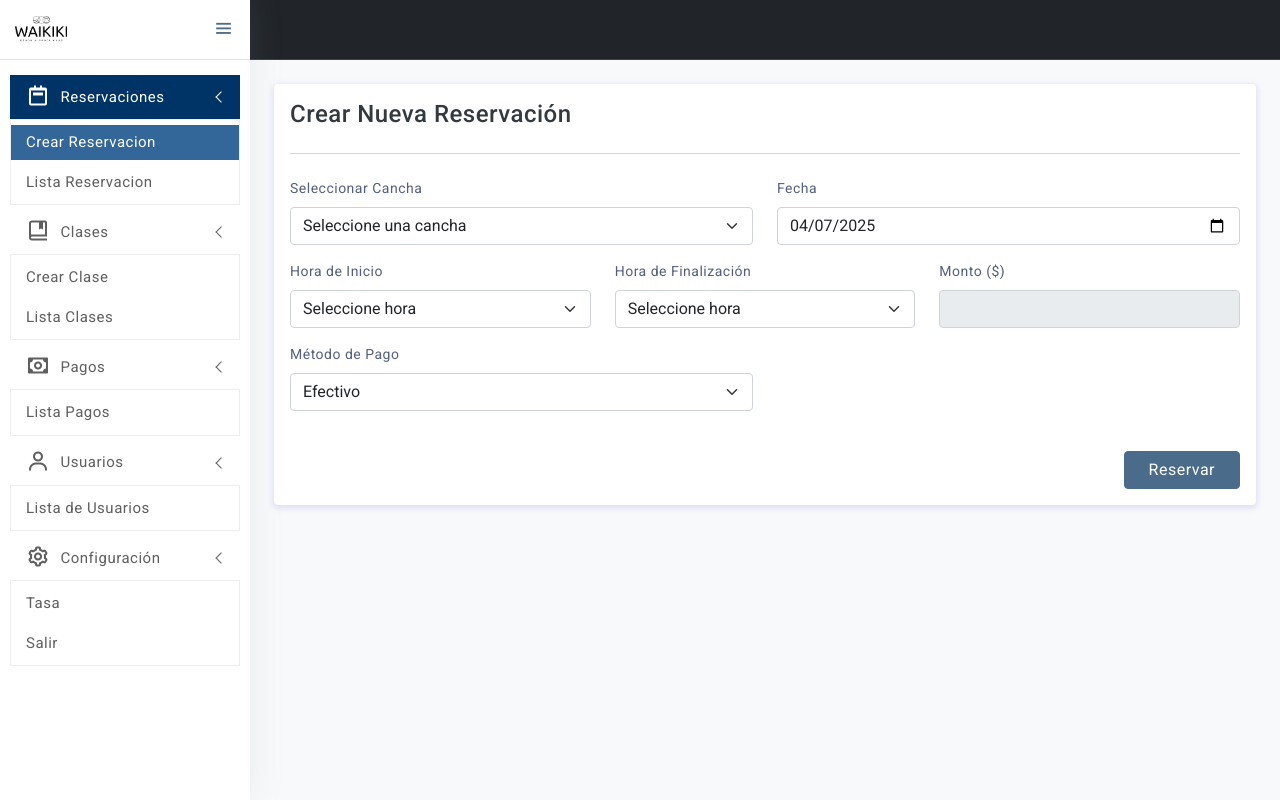
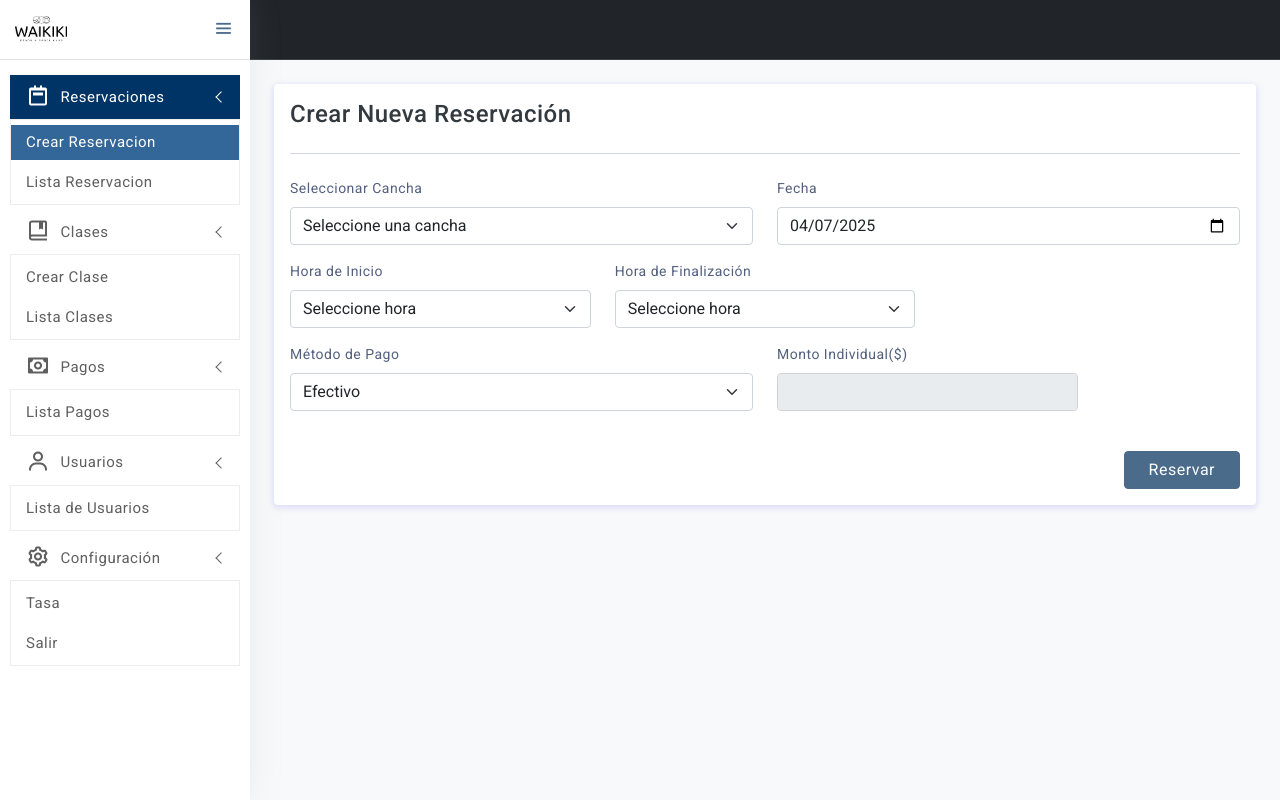
Before and after one commit to angelddeleon/waikikiAdministrador, a Flask app: page /crear-reserva in a window 1280 px wide. Run offline with Flask 2, Linux system fonts and the light colour scheme; the visitor is signed in with stand-in values (Sample User, id 1); data comes from the database, SQL or seed files in the repository; data that the repository does not hold is empty; some libraries are stand-ins or nearby versions.

Commit message:
logo incluido y funcionando todo correcto

```diff
--- a/templates/clases-datatable.html
+++ b/templates/clases-datatable.html
@@ -18,6 +18,7 @@
     <link href="https://fonts.googleapis.com/css2?family=Roboto:wght@400;500&display=swap" rel="stylesheet">
     <link href="{{ url_for('static', filename='assets/css/app.css') }}" rel="stylesheet">
     <link href="{{ url_for('static', filename='assets/css/icons.css') }}" rel="stylesheet">
+    <link rel="icon" type="image/png" sizes="32x32" href="{{ url_for('static', filename='assets/imagenes/Logo-Waikiki-NEGRO.png') }}">
     <title>waikiki</title>
 </head>
 
--- a/templates/crear-clase.html
+++ b/templates/crear-clase.html
@@ -13,8 +13,10 @@
     <link href="https://fonts.googleapis.com/css2?family=Roboto:wght@400;500&display=swap" rel="stylesheet">
     <link href="{{ url_for('static', filename='assets/css/app.css') }}" rel="stylesheet">
     <link href="{{ url_for('static', filename='assets/css/icons.css') }}" rel="stylesheet">
+    <link rel="icon" type="image/png" sizes="32x32" href="{{ url_for('static', filename='assets/imagenes/Logo-Waikiki-NEGRO.png') }}">
     <!-- SweetAlert2 CSS -->
     <link rel="stylesheet" href="https://cdn.jsdelivr.net/npm/sweetalert2@11/dist/sweetalert2.min.css">
+    <link rel="icon" type="image/png" sizes="32x32" href="{{ url_for('static', filename='assets/imagenes/Logo-Waikiki-NEGRO.png') }}">
     <title>Waikiki</title>
 </head>
 
--- a/templates/crear-reserva.html
+++ b/templates/crear-reserva.html
@@ -12,7 +12,9 @@
     <link href="{{ url_for('static', filename='assets/css/bootstrap-extended.css') }}" rel="stylesheet">
     <link href="https://fonts.googleapis.com/css2?family=Roboto:wght@400;500&display=swap" rel="stylesheet">
     <link href="{{ url_for('static', filename='assets/css/app.css') }}" rel="stylesheet">
+    <link rel="icon" type="image/png" sizes="32x32" href="{{ url_for('static', filename='assets/imagenes/Logo-Waikiki-NEGRO.png') }}">
     <link href="{{ url_for('static', filename='assets/css/icons.css') }}" rel="stylesheet">
+    <link rel="icon" type="image/png" sizes="32x32" href="{{ url_for('static', filename='assets/imagenes/Logo-Waikiki-NEGRO.png') }}">
     <!-- SweetAlert2 CSS -->
     <link rel="stylesheet" href="https://cdn.jsdelivr.net/npm/sweetalert2@11/dist/sweetalert2.min.css">
     <title>Waikiki</title>
@@ -79,11 +81,7 @@
                                 </select>
                             </div>
 
-                            <div class="col-md-4 mb-3">
-                                <label for="monto" class="form-label">Monto ($)</label>
-                                <input type="number" class="form-control" id="monto" name="monto" step="0.01" min="0" readonly required>
-                                <div id="errorMonto" class="invalid-feedback"></div>
-                            </div>
+
                         </div>
 
                         <div class="row">
@@ -94,6 +92,12 @@
                                         <option value="{{ metodo }}">{{ metodo|capitalize }}</option>
                                     {% endfor %}
                                 </select>
+                            </div>
+
+                            <div class="col-md-4 mb-3">
+                                <label for="monto" class="form-label">Monto Individual($)</label>
+                                <input type="number" class="form-control" id="monto" name="monto" step="0.01" min="0" readonly required>
+                                <div id="errorMonto" class="invalid-feedback"></div>
                             </div>
                         </div>
 
--- a/templates/dashboard.html
+++ b/templates/dashboard.html
@@ -17,7 +17,8 @@
     <link href="https://fonts.googleapis.com/css2?family=Roboto:wght@400;500&display=swap" rel="stylesheet">
     <link href="{{ url_for('static', filename='assets/css/app.css') }}" rel="stylesheet">
     <link href="{{ url_for('static', filename='assets/css/icons.css') }}" rel="stylesheet">
-    <title>Avilach</title>
+    <link rel="icon" type="image/svg+xml" href="public/Logo-Waikiki-NEGRO.png" />
+
 </head>
 
 <body>
--- a/templates/login.html
+++ b/templates/login.html
@@ -3,6 +3,9 @@
 <head>
     <meta charset="UTF-8">
     <meta name="viewport" content="width=device-width, initial-scale=1.0">
+    <link rel="icon" type="image/png" sizes="32x32" href="{{ url_for('static', filename='assets/imagenes/Logo-Waikiki-NEGRO.png') }}">
+
+
     <title>Waikiki</title>
     <!-- Vincular Bootstrap desde CDN -->
     <link href="https://cdn.jsdelivr.net/npm/bootstrap@5.1.3/dist/css/bootstrap.min.css" rel="stylesheet">
--- a/templates/pagos-datatable.html
+++ b/templates/pagos-datatable.html
@@ -18,6 +18,7 @@
     <link href="https://fonts.googleapis.com/css2?family=Roboto:wght@400;500&display=swap" rel="stylesheet">
     <link href="{{ url_for('static', filename='assets/css/app.css') }}" rel="stylesheet">
     <link href="{{ url_for('static', filename='assets/css/icons.css') }}" rel="stylesheet">
+    <link rel="icon" type="image/png" sizes="32x32" href="{{ url_for('static', filename='assets/imagenes/Logo-Waikiki-NEGRO.png') }}">
     <title>waikiki</title>
 </head>
 
--- a/templates/reservas-datatable.html
+++ b/templates/reservas-datatable.html
@@ -5,6 +5,7 @@
     <!-- Required meta tags -->
     <meta charset="utf-8">
     <meta name="viewport" content="width=device-width, initial-scale=1">
+    <link rel="icon" type="image/png" sizes="32x32" href="{{ url_for('static', filename='assets/imagenes/Logo-Waikiki-NEGRO.png') }}">
     <!-- Favicon -->
     <link rel="icon" href="{{ url_for('static', filename='assets/images/favicon-32x32.png') }}" type="image/png" />
     <!-- Plugins and Bootstrap CSS -->
--- a/templates/tasa.html
+++ b/templates/tasa.html
@@ -16,6 +16,7 @@
         <link href="https://fonts.googleapis.com/css2?family=Roboto:wght@400;500&display=swap" rel="stylesheet">
         <link href="{{ url_for('static', filename='assets/css/app.css') }}" rel="stylesheet">
         <link href="{{ url_for('static', filename='assets/css/icons.css') }}" rel="stylesheet">
+        <link rel="icon" type="image/png" sizes="32x32" href="{{ url_for('static', filename='assets/imagenes/Logo-Waikiki-NEGRO.png') }}">
         <!-- BoxIcons for icons -->
         <link href="https://cdn.jsdelivr.net/npm/boxicons/css/boxicons.min.css" rel="stylesheet">
         <title>Waikiki</title>
--- a/templates/usuarios-datatable.html
+++ b/templates/usuarios-datatable.html
@@ -17,6 +17,7 @@
     <link href="https://fonts.googleapis.com/css2?family=Roboto:wght@400;500&display=swap" rel="stylesheet">
     <link href="{{ url_for('static', filename='assets/css/app.css') }}" rel="stylesheet">
     <link href="{{ url_for('static', filename='assets/css/icons.css') }}" rel="stylesheet">
+    <link rel="icon" type="image/png" sizes="32x32" href="{{ url_for('static', filename='assets/imagenes/Logo-Waikiki-NEGRO.png') }}">
     <!-- BoxIcons for icons -->
     <link href="https://cdn.jsdelivr.net/npm/boxicons/css/boxicons.min.css" rel="stylesheet">
     <title>Waikiki</title>
```
